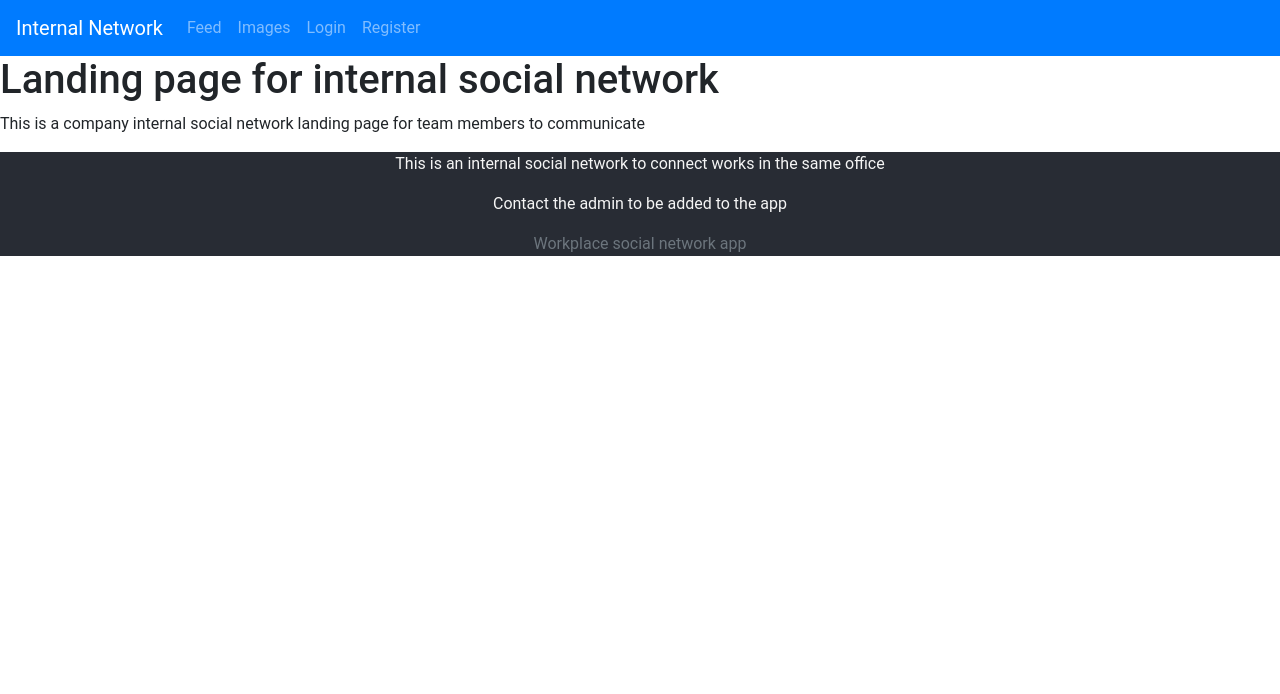
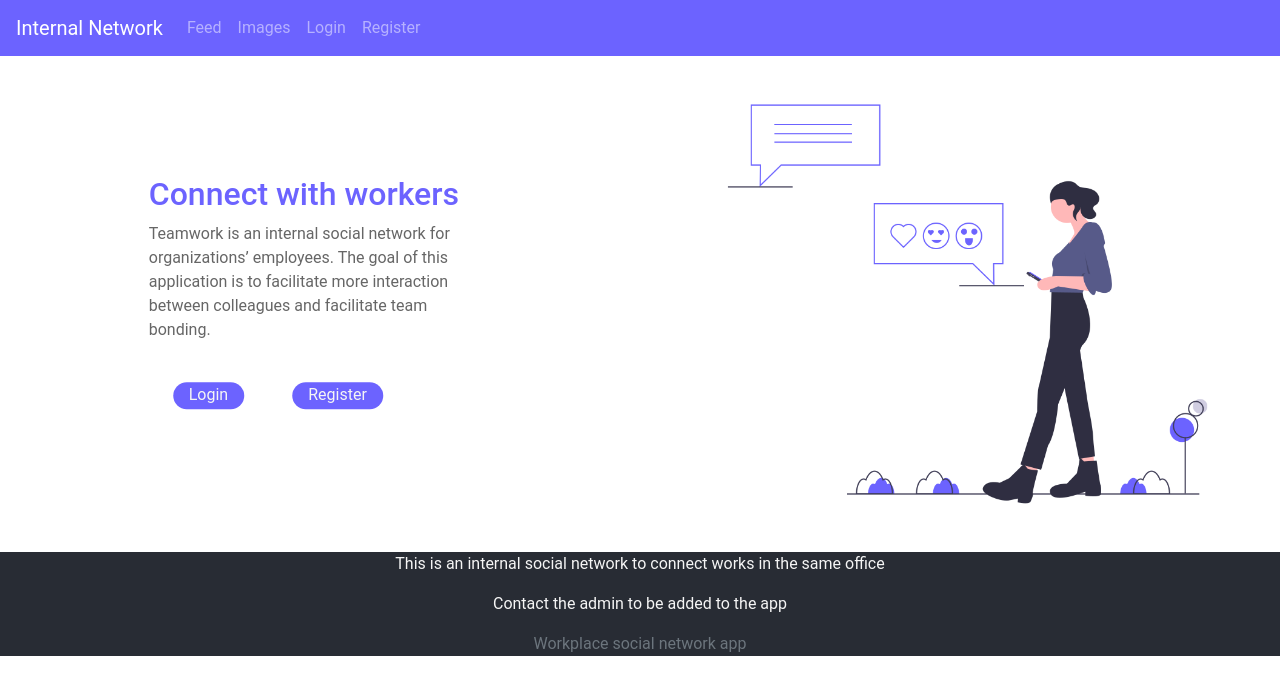
Before and after one commit to jeffngugi/internal-social-network, a React (Create React App) app in the folder client/: page / in a window 1280 px wide. Shown: the top 694 px of the page. Built offline with nearby package versions, Linux system fonts and the light colour scheme.

Commit message:
Finished dashboard styling

```diff
--- a/client/src/App.css
+++ b/client/src/App.css
@@ -1,6 +1,8 @@
-body{
+body {
   font-family: Roboto;
   font-size: medium;
+  margin: 0;
+  padding: 0;
 }
 .App {
   text-align: center;
@@ -41,22 +43,75 @@ body{
   }
 }
 
+/* Landing page starts here */
+.landing-page {
+  /* height: 73vh; */
+  overflow: hidden;
+}
+
+.landing-page .left {
+  position: relative;
+}
+
+.landing-page .left .landing-left {
+  position: absolute;
+  top: 50%;
+  transform: translate(-50%, -50%);
+  left: 50%;
+}
+.landing-page .left .landing-left h2 {
+  color: #6c63ff;
+}
+
+.landing-page .left .landing-left p {
+  color: #666666;
+}
+
+.primaryBtn {
+  color: whitesmoke;
+  background-color: #6c63ff;
+  margin: 1.5rem;
+  padding: 0.1rem 1rem;
+  border-radius: 40px;
+  border: none;
+}
+
+.primaryBtn:hover,
+.primaryBtn:focus {
+  color: #6c63ff;
+  background-color: transparent;
+  margin: 1.5rem;
+  padding: 0.1rem 1rem;
+  border-radius: 40px;
+  border: solid #6c63ff 0.1rem;
+}
+.landing_image {
+  overflow: hidden;
+}
+
+.landing-page img {
+  max-width: 100%;
+  /* max-height: 100%; */
+  display: block;
+  object-fit: contain;
+}
+
 /**
 Registration page styling
 */
-.RegisterForm{
+.RegisterForm {
   width: 55%;
   margin: auto;
   margin-top: 6px;
   text-align: center;
 }
 
-.RegisterForm .h3{
+.RegisterForm .h3 {
   margin: auto;
   text-align: center;
 }
 
-.RegisterForm .btn{
+.RegisterForm .btn {
   text-align: center;
   margin: auto;
 }
@@ -65,7 +120,7 @@ Registration page styling
 Footer starts here
 */
 
-.footer{
+.footer {
   background-color: #282c34;
   color: whitesmoke;
   text-align: center;
@@ -74,16 +129,16 @@ Footer starts here
 /**
 Users component styling start here
 */
-.users{
+.users {
   width: 80%;
   margin: auto;
   /* text-align: center; */
 }
-.users h3{
-  align-self: center
+.users h3 {
+  align-self: center;
 }
 
-.user{
+.user {
   background-color: #c9ccd3;
   padding: 2px;
   margin: 3px;
@@ -92,12 +147,68 @@ Users component styling start here
   text-emphasis: none;
 }
 
-.imagePage{
+.imagePage {
   background-color: #c9ccd3;
   margin: auto;
 }
 
-.imagePage h3{
+.imagePage h3 {
   color: royalblue;
   text-align: center;
 }
+
+.Articles {
+  margin: 0 4.5rem;
+}
+
+/* Scroll bar start here*/
+/* width */
+::-webkit-scrollbar {
+  width: 10px;
+}
+
+/* Track */
+::-webkit-scrollbar-track {
+  box-shadow: inset 0 0 5px grey;
+  border-radius: 5px;
+}
+
+/* Handle */
+::-webkit-scrollbar-thumb {
+  background: #6c63ff;
+  border-radius: 5px;
+}
+
+/* Handle on hover */
+::-webkit-scrollbar-thumb:hover {
+  background: #6c63ff;
+}
+/* Scroll bar ends here*/
+
+/* login  starts here */
+.Login {
+  height: 70vh;
+  margin-top: 0;
+}
+
+.Login form {
+  margin: 4rem 1rem;
+  background-color: transparent;
+}
+
+.headers {
+  color: #6c63ff;
+}
+
+.paragraphs {
+  color: #666666;
+}
+
+/* Login page ends here */
+
+/* Dashboard starts here */
+.Dashboard {
+  margin-bottom: 0;
+  height: 80vh;
+  overflow: hidden;
+}
--- a/client/src/components/auth/Login.js
+++ b/client/src/components/auth/Login.js
@@ -1,81 +1,86 @@
-import React, { useState, useEffect } from 'react'
-import { connect } from 'react-redux';
-import { login, clearErrors } from '../../actions/authAction';
-import { Redirect } from 'react-router-dom';
+import React, { useState, useEffect } from "react";
+import { connect } from "react-redux";
+import { login, clearErrors } from "../../actions/authAction";
+import { Redirect } from "react-router-dom";
 const Login = ({ login, auth, errors, clearErrors }) => {
   //states
   const [formData, setformData] = useState({
-        email: '',
-        password: ''
+    email: "",
+    password: ""
   });
   //effects
   useEffect(() => {
-        clearErrors()
-    }, [clearErrors])
+    clearErrors();
+  }, [clearErrors]);
 
   //constants declarations
   const { email, password } = formData;
 
   //methods / functions
   const onChange = e => {
-        setformData({ ...formData, [e.target.name]: e.target.value })
-    }
+    setformData({ ...formData, [e.target.name]: e.target.value });
+  };
 
   const onSubmit = e => {
     e.preventDefault();
     clearErrors();
-        login(formData)
+    login(formData);
+  };
 
-    }
-
-    const errorAlert = (
-        Object.entries(errors).length === 0 ? null : <div className="alert alert-warning" role="alert">
+  const errorAlert =
+    Object.entries(errors).length === 0 ? null : (
+      <div className="alert alert-warning" role="alert">
         {errors}
       </div>
-    )
+    );
 
   const { isAuthenticated } = auth;
   if (isAuthenticated) {
-        return <Redirect to='/dashboard' />
+    return <Redirect to="/dashboard" />;
   }
   return (
-        <form className='form' onSubmit={e => onSubmit(e)} noValidate>
-            <div className='RegisterForm'>
+    <div className="Login">
+      <form className="form" onSubmit={e => onSubmit(e)} noValidate>
+        <div className="RegisterForm">
           {errorAlert ? errorAlert : null}
-                <h3>
-                    Login
-            </h3>
-                <div className='form-group'>
-                    <input type='email'
-                        className='form-control'
-                        id='email' name='email'
+          <h3 className="headers">Login</h3>
+          <p className="paragraphs">Login to interact with the co-workers.</p>
+          <div className="form-group">
+            <input
+              type="email"
+              className="form-control"
+              id="email"
+              name="email"
               value={email}
               onChange={e => onChange(e)}
-                        placeholder='Email'
+              placeholder="Email"
             />
           </div>
-
-                <div className='form-group'>
-                    <input type='password'
-                        className='form-control'
-                        id='password'
-                        name='password'
+          <div className="form-group">
+            <input
+              type="password"
+              className="form-control"
+              id="password"
+              name="password"
               value={password}
               onChange={e => onChange(e)}
-                        placeholder='Password'
+              placeholder="Password"
             />
+          </div>
+          <input
+            type="submit"
+            className="btn btn-primary primaryBtn"
+            value="Login"
+          />
+        </div>
+      </form>
+    </div>
+  );
+};
 
-                </div>
-                <input type='submit' className='btn btn-primary' value='Login' />
-            </div>
-
-        </form>
-    )
-}
-
-const mapStateToProps = (state) => ({
+const mapStateToProps = state => ({
   auth: state.auth,
   errors: state.errors
-})
+});
 
 export default connect(mapStateToProps, { login, clearErrors })(Login);
--- a/client/src/components/auth/Register.js
+++ b/client/src/components/auth/Register.js
@@ -1,64 +1,69 @@
-import React, { useState, useEffect } from 'react';
-import { connect } from 'react-redux';
-import { registerUser, clearErrors, getErrors } from '../../actions/authAction';
-import { Redirect } from 'react-router-dom';
-import ErrorAlert from '../../commons/ErrorAlert';
-import isEmpty from '../../validation/is-empty';
+import React, { useState, useEffect } from "react";
+import { connect } from "react-redux";
+import { registerUser, clearErrors, getErrors } from "../../actions/authAction";
+import { Redirect } from "react-router-dom";
+import ErrorAlert from "../../commons/ErrorAlert";
+import isEmpty from "../../validation/is-empty";
 
 const Register = ({ registerUser, auth, errors, clearErrors, getErrors }) => {
   //states
   const [formData, setFormData] = useState({
-        email: '',
-        first_name: '',
-        last_name: '',
-        job_role: '',
-        department: '',
-        address: '',
-        gender: ''
+    email: "",
+    first_name: "",
+    last_name: "",
+    job_role: "",
+    department: "",
+    address: "",
+    gender: ""
   });
 
-    const { email, first_name, last_name, job_role, department, address, gender } = formData;
+  const {
+    email,
+    first_name,
+    last_name,
+    job_role,
+    department,
+    address,
+    gender
+  } = formData;
 
   useEffect(() => {
     clearErrors();
-    }, [clearErrors])
+  }, [clearErrors]);
 
   //****functions/methods */
   const onChange = e => {
-        setFormData({ ...formData, [e.target.name]: e.target.value })
-    }
+    setFormData({ ...formData, [e.target.name]: e.target.value });
+  };
 
-    const onSubmit = async (e) => {
+  const onSubmit = async e => {
     e.preventDefault();
     clearErrors();
-        if(!checkProperties(formData)){
-            getErrors('All fields are required')
-        }else{
+    if (!checkProperties(formData)) {
+      getErrors("All fields are required");
+    } else {
       registerUser(formData);
       if (!errors) {
         setFormData({
-                email: '',
-                first_name: '',
-                last_name: '',
-                job_role: '',
-                department: '',
-                address: '',
-                gender: ''
+          email: "",
+          first_name: "",
+          last_name: "",
+          job_role: "",
+          department: "",
+          address: "",
+          gender: ""
         });
       }
     }
-
-    }
+  };
 
   //checks if every key in an object is empty or not
   function checkProperties(obj) {
     for (var key in obj) {
-            if (isEmpty(obj[key]))
-                return false;
+      if (isEmpty(obj[key])) return false;
     }
     return true;
   }
-
 
   // const errorAlert = (
 
@@ -68,111 +73,118 @@ const Register = ({ registerUser, auth, errors, clearErrors, getErrors }) => {
 
   // )
 
-    const successAlert = (
-        Object.entries(auth.user).length === 0 ? null : <div className="alert alert-success" role="alert">
+  const successAlert =
+    Object.entries(auth.user).length === 0 ? null : (
+      <div className="alert alert-success" role="alert">
         {auth.user}
       </div>
-    )
+    );
 
   const { isAuthenticated } = auth;
   if (isAuthenticated) {
-        return <Redirect to='/dashboard' />
+    return <Redirect to="/dashboard" />;
   }
 
   return (
-        <form className='form' onSubmit={e => onSubmit(e)} noValidate>
-
-            <div className='RegisterForm'>
+    <form className="form" onSubmit={e => onSubmit(e)} noValidate>
+      <div className="RegisterForm">
         {/* {errorAlert} */}
         {successAlert ? successAlert : ErrorAlert(errors)}
-                <h3>
-                    Get registered now
-                </h3>
-                <div className='form-group'>
-
+        <h3 className="headers">Get registered now</h3>
+        <p className="paragraphs">
+          Get registered, interact with co-workers now
+        </p>
+        <div className="form-group">
           <input
-                        type='email'
-                        className='form-control'
-                        id='email'
-                        name='email'
+            type="email"
+            className="form-control"
+            id="email"
+            name="email"
             value={email}
             onChange={e => onChange(e)}
-                        placeholder='Email' />
+            placeholder="Email"
+          />
         </div>
-                <div className='form-group'>
-
+        <div className="form-group">
           <input
-                        type='text'
-                        className='form-control'
-                        id='first_name'
-                        name='first_name'
+            type="text"
+            className="form-control"
+            id="first_name"
+            name="first_name"
             value={first_name}
             onChange={e => onChange(e)}
-                        placeholder='First Name' />
+            placeholder="First Name"
+          />
         </div>
-                <div className='form-group'>
-
+        <div className="form-group">
           <input
-                        type='text'
-                        className='form-control'
-                        id='last_name'
-                        name='last_name'
+            type="text"
+            className="form-control"
+            id="last_name"
+            name="last_name"
             value={last_name}
             onChange={e => onChange(e)}
-                        placeholder='Last Name' />
+            placeholder="Last Name"
+          />
         </div>
-                <div className='form-group'>
-
+        <div className="form-group">
           <input
-                        type='text'
-                        className='form-control'
-                        id='job_role'
-                        name='job_role'
+            type="text"
+            className="form-control"
+            id="job_role"
+            name="job_role"
             value={job_role}
             onChange={e => onChange(e)}
-                        placeholder='Job Role' />
+            placeholder="Job Role"
+          />
         </div>
-                <div className='form-group'>
-
+        <div className="form-group">
           <input
-                        type='text'
-                        className='form-control'
-                        id='department'
-                        name='department'
+            type="text"
+            className="form-control"
+            id="department"
+            name="department"
             value={department}
             onChange={e => onChange(e)}
-                        placeholder='Department' />
+            placeholder="Department"
+          />
         </div>
-                <div className='form-group'>
+        <div className="form-group">
           <input
-                        type='text'
-                        className='form-control'
-                        id='address'
-                        name='address'
+            type="text"
+            className="form-control"
+            id="address"
+            name="address"
             value={address}
             onChange={e => onChange(e)}
-                        placeholder='Address' />
+            placeholder="Address"
+          />
         </div>
-                <div className='form-group'>
-                    <label>
-                        Gender
-                    </label>
-                    <select name='gender' value={gender} onChange={e => onChange(e)}>
+        <div className="form-group">
+          <label>Gender</label>
+          <select name="gender" value={gender} onChange={e => onChange(e)}>
             <option></option>
-                        <option value='male'>Male</option>
-                        <option value='female'>Female</option>
+            <option value="male">Male</option>
+            <option value="female">Female</option>
           </select>
         </div>
-                <input type='submit' className='btn btn-primary' value='Register' />
+        <input
+          type="submit"
+          className="btn btn-primary primaryBtn"
+          value="Register"
+        />
       </div>
+    </form>
+  );
+};
 
-        </form>
-    )
-}
-
-const mapStateToProps = (state) => ({
+const mapStateToProps = state => ({
   auth: state.auth,
   errors: state.errors
-})
+});
 
-export default connect(mapStateToProps, { registerUser, clearErrors,getErrors })(Register);
+export default connect(mapStateToProps, {
+  registerUser,
+  clearErrors,
+  getErrors
+})(Register);
--- a/client/src/components/layouts/Landing.js
+++ b/client/src/components/layouts/Landing.js
@@ -1,24 +1,41 @@
-import React from 'react';
-import { connect } from 'react-redux';
-import { Redirect } from 'react-router-dom';
+import React from "react";
+import { connect } from "react-redux";
 
+import { Redirect, Link } from "react-router-dom";
 
 const Landing = ({ auth }) => {
-    if (auth.isAuthenticated) {
-        return <Redirect to='/dashboard' />
-    }
-    return (
-        <div>
-            <h1>Landing page for internal social network</h1>
+  if (auth.isAuthenticated) {
+    return <Redirect to="/dashboard" />;
+  }
+  return (
+    <div className="container-flex landing-page">
+      <div className="row">
+        <div className="col-sm-12 col-lg-6 left">
+          <div className="landing-left">
+            <h2>Connect with workers</h2>
             <p>
-                This is a company internal social network landing page for team members to communicate
+              Teamwork is an internal social network for organizations’
+              employees. The goal of this application is to facilitate more
+              interaction between colleagues and facilitate team bonding.
             </p>
+            <Link to="/login">
+              <button className="primaryBtn">Login</button>
+            </Link>
+            <Link to="/register">
+              <button className="primaryBtn">Register</button>
+            </Link>
+          </div>
         </div>
-    )
-}
+        <div className="col-sm-12 col-lg-6 landing_image">
+          <img src="/images/landing.png" alt="Creative team" />
+        </div>
+      </div>
+    </div>
+  );
+};
 
-const mapStateToProps = (state) => ({
-    auth: state.auth
-})
+const mapStateToProps = state => ({
+  auth: state.auth
+});
 
-export default connect(mapStateToProps)(Landing)
+export default connect(mapStateToProps)(Landing);
--- a/client/src/components/layouts/Navbar.js
+++ b/client/src/components/layouts/Navbar.js
@@ -1,79 +1,100 @@
-import React from 'react';
-import { Link } from 'react-router-dom'
-import { connect } from 'react-redux';
-import { logout } from '../../actions/authAction';
-
-
-
-
+import React from "react";
+import { Link } from "react-router-dom";
+import { connect } from "react-redux";
+import { logout } from "../../actions/authAction";
 
 const Navbar = ({ auth, logout }) => {
   const isAuth = auth.isAuthenticated;
   const authLinks = (
-
-        < ul className="navbar-nav" >
+    <ul className="navbar-nav">
       <li className="nav-item ">
-                <Link className="nav-link" to="/articles">Feed</Link>
+        <Link className="nav-link" to="/articles">
+          Feed
+        </Link>
       </li>
       <li className="nav-item ">
-                <Link className="nav-link" to="/images">Images</Link>
+        <Link className="nav-link" to="/images">
+          Images
+        </Link>
       </li>
-            <li className='nav-item'>
-                <Link to='/users' className='nav-link'>users</Link>
+      <li className="nav-item">
+        <Link to="/users" className="nav-link">
+          users
+        </Link>
       </li>
       <li className="nav-item ">
-                <Link className="nav-link" to="/create-article">Create</Link>
+        <Link className="nav-link" to="/create-article">
+          Create
+        </Link>
       </li>
       <li className="nav-item ">
-                <Link className="nav-link" to="/post-img">Post Img</Link>
+        <Link className="nav-link" to="/post-img">
+          Post Img
+        </Link>
       </li>
 
       <li className="nav-item right">
-
-                <a onClick={logout} href='#!' className='nav-link '>
-                    {auth.user.name}{' '}  {auth.user.lastName}{' '}
-                    <i className='fas fa-sign-out-alt' />{' '}
-                    Logout
+        <a onClick={logout} href="#!" className="nav-link ">
+          {auth.user.name} {auth.user.lastName}{" "}
+          <i className="fas fa-sign-out-alt" /> Logout
         </a>
       </li>
-        </ul >
-    )
+    </ul>
+  );
 
   const guestLinks = (
     <ul className="navbar-nav align-left">
-
       <li className="nav-item ">
-                <Link className="nav-link" to="/articles">Feed</Link>
+        <Link className="nav-link" to="/articles">
+          Feed
+        </Link>
       </li>
       <li className="nav-item ">
-                <Link className="nav-link" to="/images">Images</Link>
+        <Link className="nav-link" to="/images">
+          Images
+        </Link>
       </li>
       <li className="nav-item ">
-                <Link className="nav-link" to="/login">Login</Link>
+        <Link className="nav-link" to="/login">
+          Login
+        </Link>
       </li>
       <li className="nav-item">
-                <Link className="nav-link" to="/register">Register</Link>
+        <Link className="nav-link" to="/register">
+          Register
+        </Link>
       </li>
     </ul>
-    )
-
-
+  );
 
   return (
-        <nav className="navbar navbar-expand-lg navbar-dark bg-primary">
-            <Link className="navbar-brand" to="/">Internal Network</Link>
-            <button className="navbar-toggler" type="button" data-toggle="collapse" data-target="#navbarNav" aria-controls="navbarNav" aria-expanded="false" aria-label="Toggle navigation">
+    <nav
+      className="navbar navbar-expand-lg navbar-dark"
+      style={{ backgroundColor: "#6c63ff" }}
+    >
+      <Link className="navbar-brand" to="/">
+        Internal Network
+      </Link>
+      <button
+        className="navbar-toggler"
+        type="button"
+        data-toggle="collapse"
+        data-target="#navbarNav"
+        aria-controls="navbarNav"
+        aria-expanded="false"
+        aria-label="Toggle navigation"
+      >
         <span className="navbar-toggler-icon"></span>
       </button>
       <div className="collapse navbar-collapse " id="navbarNav">
         {isAuth ? authLinks : guestLinks}
       </div>
     </nav>
-    )
-}
+  );
+};
 
-const mapStateToProps = (state) => ({
+const mapStateToProps = state => ({
   auth: state.auth
-})
+});
 
 export default connect(mapStateToProps, { logout })(Navbar);
```
Also changed, not shown: client/src/components/articles/Articles.js (+22 -18 lines), client/src/components/layouts/Dashboard.js (+13 -11 lines), client/public/images/creative_team.png (added), client/public/images/landing.png (added). Lines whose indentation alone changed are shown as unchanged.
